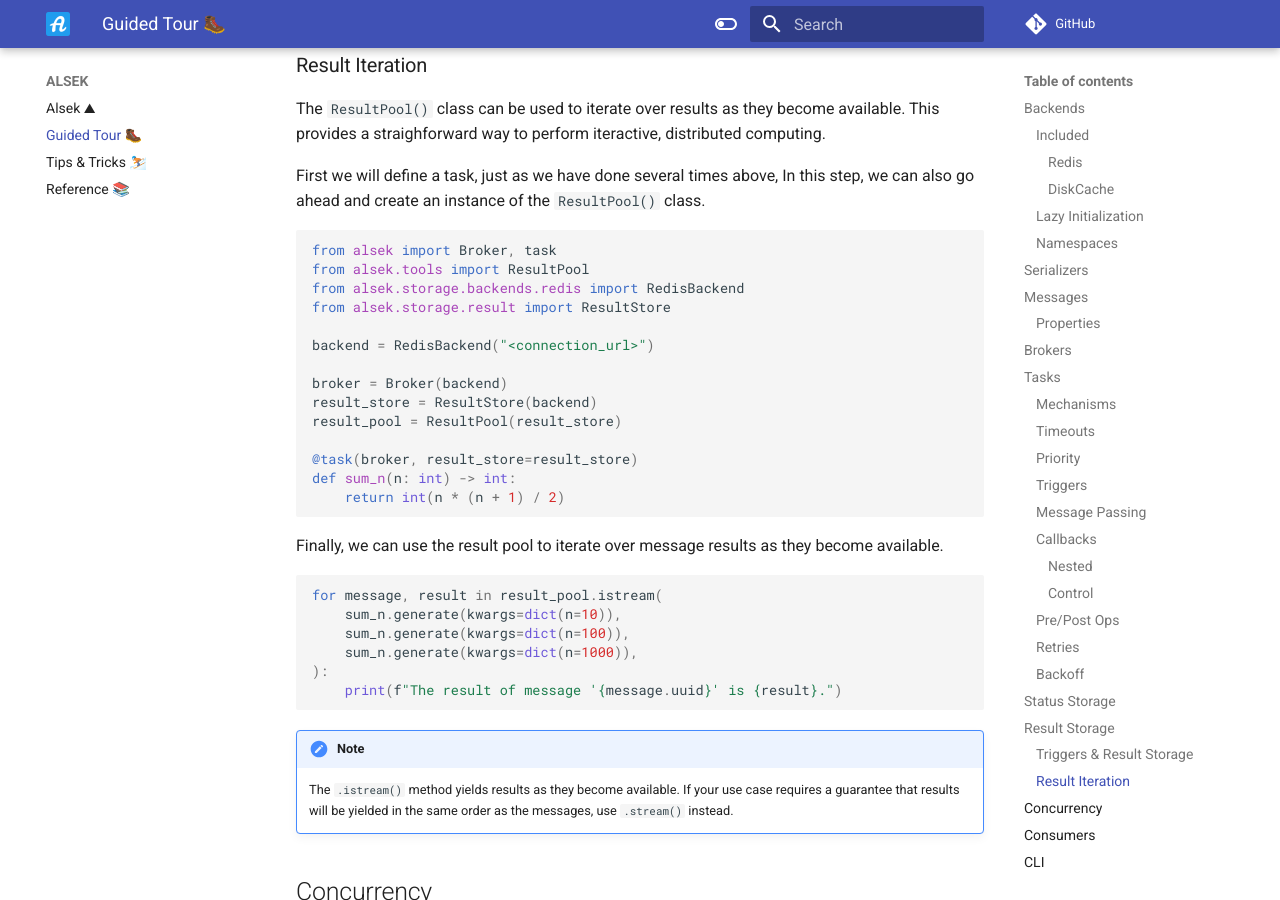
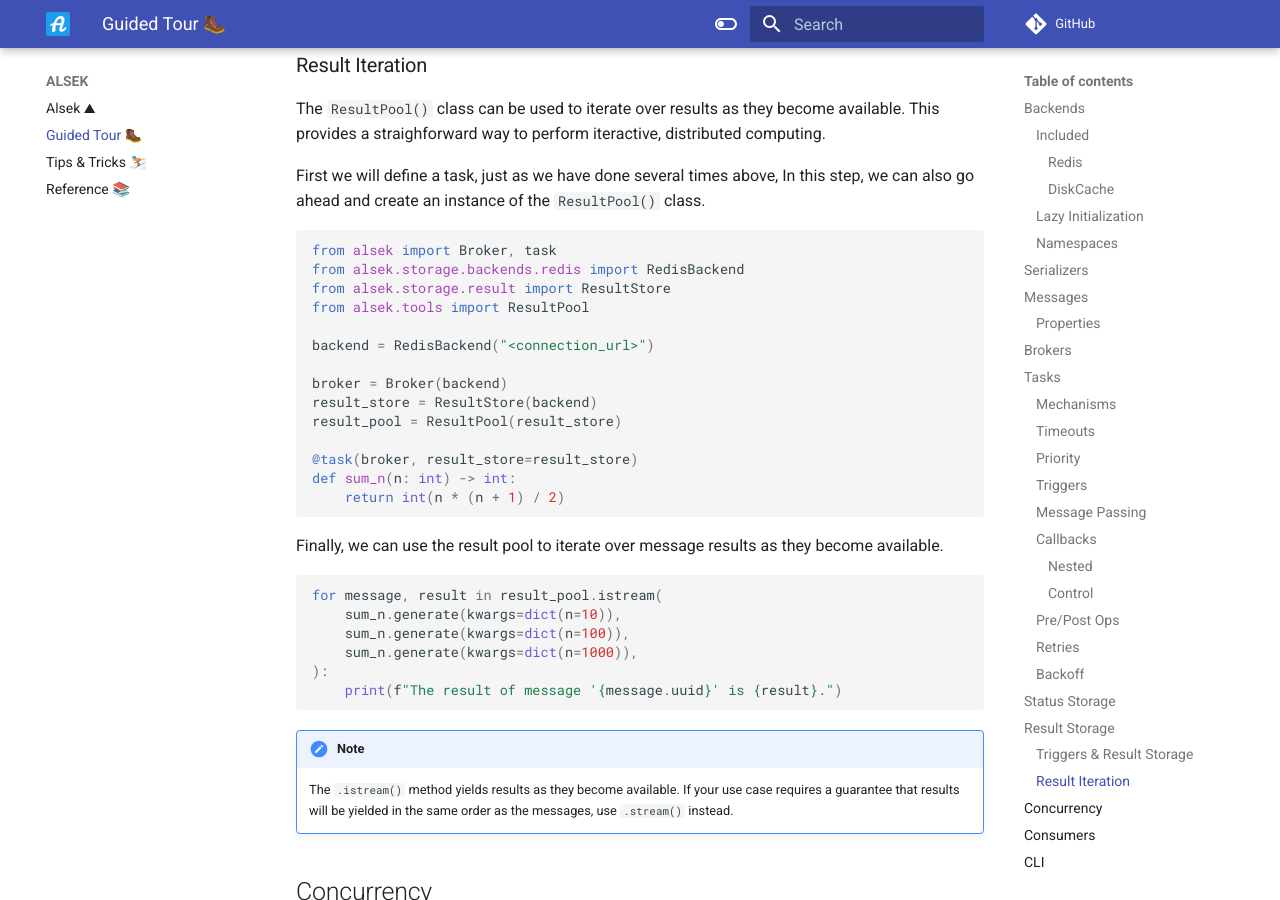
Before and after one commit to TariqAHassan/alsek, an MkDocs documentation site: the page built from docs/guided_tour.md, in a window 1280 px wide and 900 px high, scrolled down 14504 px. Built offline with MkDocs 1.6.1 and Material for MkDocs 9.7.7, drawn with Linux system fonts in a browser that asks for light colours; comment, search, counter and statistics services are not loaded.

````diff
--- a/docs/guided_tour.md
+++ b/docs/guided_tour.md
@@ -716,9 +716,9 @@ In this step, we can also go ahead and create an instance of the `ResultPool()`
 
 ```python
 from alsek import Broker, task
-from alsek.tools import ResultPool
 from alsek.storage.backends.redis import RedisBackend
 from alsek.storage.result import ResultStore
+from alsek.tools import ResultPool
 
 backend = RedisBackend("<connection_url>")
 
````
